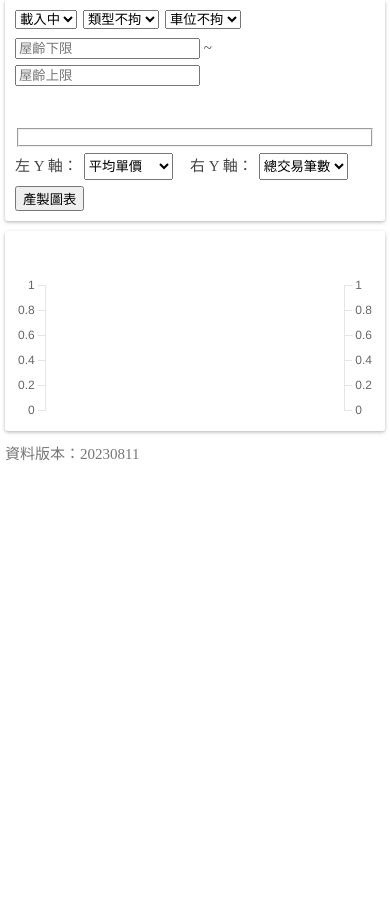
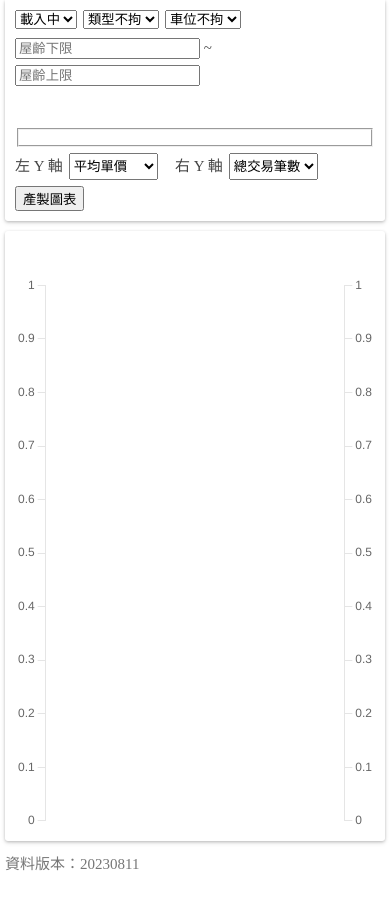
Before and after one commit to CQD/realprice, a PHP site: page /view/index.php in a window 390 px wide. Before the commit the page ends 461 px from the top, so only its background shows below. Run offline with PHP 8.4, Linux system fonts and the light colour scheme; some libraries are stand-ins or nearby versions.

Commit message:
讓行動版面最低限度可用

```diff
--- a/public/s/main.css
+++ b/public/s/main.css
@@ -37,6 +37,7 @@ section#input{
 
 #chart{
     width:100%;
+    height:100%;
 }
 
 footer{
@@ -48,3 +49,12 @@ footer{
 #footer_msg{
     font-family:monospace;
 }
+
+@media (max-width: 640px){
+    #subareas{
+        gap:2px;
+    }
+    #chart_wrapper {
+        height: 70vh;
+    }
+}
--- a/public/s/main.js
+++ b/public/s/main.js
@@ -41,6 +41,8 @@ const chart_config = {
     type: 'bar',
     data: data,
     options: {
+        responsive: true,
+        maintainAspectRatio: false,
         animation: false,
         plugins: {
             legend: {
--- a/view/index.php
+++ b/view/index.php
@@ -24,16 +24,16 @@
 <select id="parking"><option value="0">車位不拘</option><option value="1">有車位</option><option value="-1">無車位</option></select>
 
 <span>
-<input id="age_min" type="number" placeholder="屋齡下限"></input>
+<input id="age_min" type="number" placeholder="屋齡下限" size="10"></input>
  ~
-<input id="age_max" type="number" placeholder="屋齡上限"></input>
+<input id="age_max" type="number" placeholder="屋齡上限" size="10"></input>
 </span>
 
 <br>
 
 <fieldset id="subareas"></fieldset>
 
-左 Y 軸：
+左 Y 軸
 <select id="y_left">
 <option value="unit_price_avg">平均單價</option>
 <option value="price_avg">平均房價</option>
@@ -44,7 +44,7 @@
 
 &nbsp;&nbsp;
 
-右 Y 軸：
+右 Y 軸
 <select id="y_right">
 <option value="unit_price_avg">平均單價</option>
 <option value="price_avg">平均房價</option>
```
